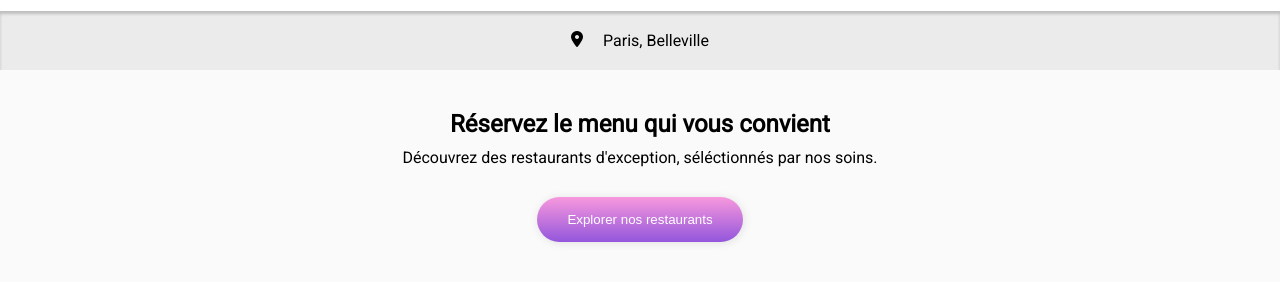
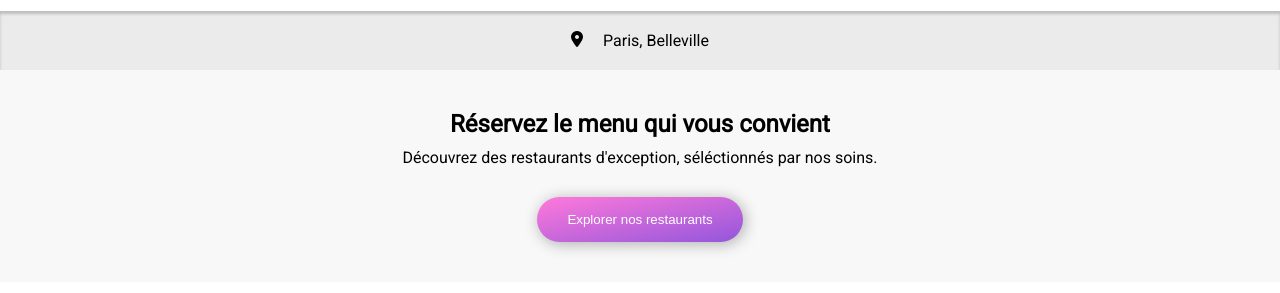
Before and after one commit to GhurdylN1/Projet_P3_OMF, a website: page index.html in a window 1280 px wide. Shown: the part 129-422 px from the top of the page. Drawn offline with Linux system fonts and the light colour scheme; a web font is replaced by a local one.

Commit message:
Modification du dégradé du bouton "explorer nos restaurants" pour respecter la maquette et ajustements du background "text search"

```diff
--- a/sass/components/_buttons.scss
+++ b/sass/components/_buttons.scss
@@ -6,7 +6,7 @@
     padding: 15px 30px;
     cursor: pointer;
     margin: 20px 0 0 0;
-    background-image: linear-gradient(#f898dd, #9356dc); /* changer plus tard en mixin*/
+    background-image: linear-gradient(to bottom right, #FF79DA, #9356dc); /* changer plus tard en mixin*/
     color: white;
-    box-shadow: 1px 1px 10px rgba(0, 0, 0, 0.1);
+    box-shadow: 2px 2px 15px rgba(0, 0, 0, 0.3);
 }
--- a/sass/layout/_search.scss
+++ b/sass/layout/_search.scss
@@ -22,6 +22,6 @@
     align-items: center;
     gap: 10px;
     text-align: center;
-    background-color: rgb(250, 250, 250);
+    background-color: rgb(248, 248, 248);
     padding: 40px;
 }
```
Also changed, not shown: css/style.css.
